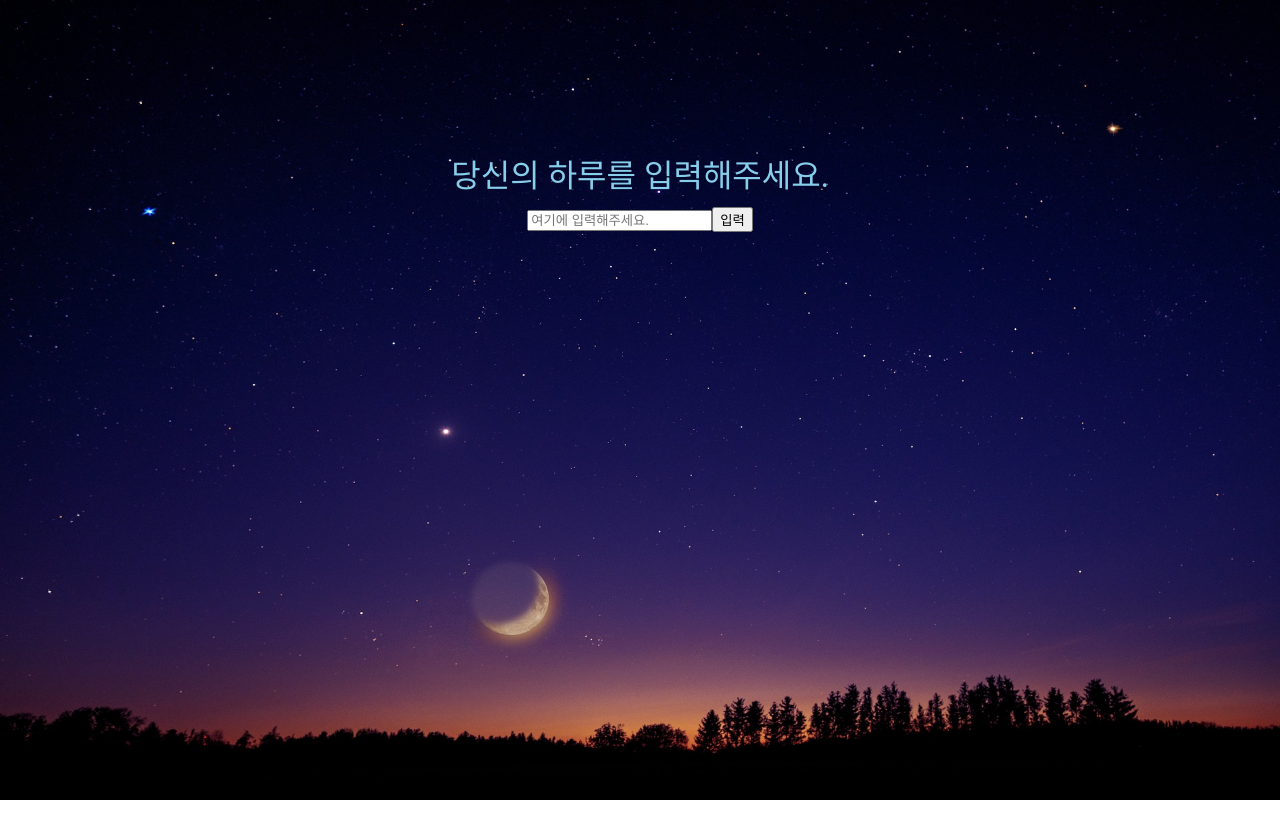
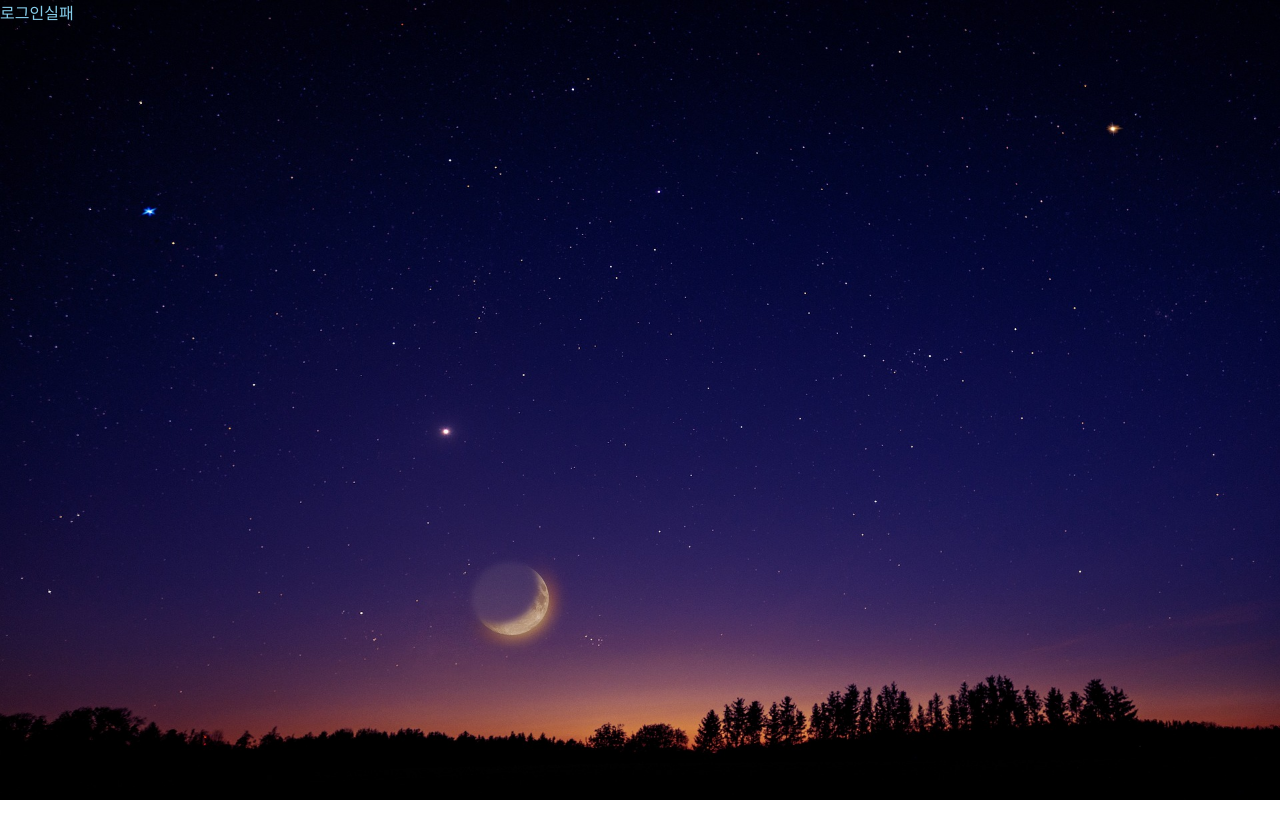
Before and after one commit to hjk92go/healingAndRecovery, a React (Create React App) app: page /UserPage in a window 1280 px wide. Shown: the top 838 px of the page. After the commit the page ends 800 px from the top, so only its background shows below. Built offline with nearby package versions, Linux system fonts and the light colour scheme; a web font is replaced by a local one.

Commit message:
230307_login_state관리_update

```diff
--- a/src/components/SignOut.jsx
+++ b/src/components/SignOut.jsx
@@ -1,16 +1,15 @@
-import { signOut } from "firebase/auth";
 import { useNavigate } from "react-router-dom";
+import { getAuth, signOut } from "firebase/auth";
 
 const SignOut = () => {
-  const navigate = useNavigate();
-  const logOut = () => {
-    authService.signOut();
-    navigate("/");
+  const isSignOut = () => {
+    localStorage.clear();
+    alert("로그아웃되었습니다.");
+    window.location = "/";
   };
-
   return (
     <div>
-      <button onClick={logOut}>로그아웃</button>
+      <button onClick={() => isSignOut()}>로그아웃</button>
     </div>
   );
 };
--- a/src/data/ScriptFile.jsx
+++ b/src/data/ScriptFile.jsx
@@ -2,6 +2,7 @@ import { createContext, useState } from "react";
 
 const ScriptFile = createContext();
 const DataProvider = ({ children }) => {
+  const [isLogin, setIsLogin] = useState(false);
   //script file
   const [script, setScript] = useState([
     {
@@ -312,8 +313,8 @@ const DataProvider = ({ children }) => {
     },
   ]);
   const value = {
-    state: { script },
-    action: { setScript },
+    state: { script, isLogin },
+    action: { setScript, setIsLogin },
   };
   return <ScriptFile.Provider value={value}> {children}</ScriptFile.Provider>;
 };
--- a/src/pages/PrintToday.jsx
+++ b/src/pages/PrintToday.jsx
@@ -9,12 +9,15 @@ import {
 } from "firebase/firestore";
 import { db } from "../data/firebase";
 import styles from "../css/PrintToday.module.css";
-import { useEffect, useState } from "react";
+import { useContext, useEffect, useState } from "react";
 import Modal from "../components/WriteList";
+import ScriptFile from "../data/ScriptFile";
 
 const PrintToday = () => {
+  const { state, action } = useContext(ScriptFile);
   const [printData, setPrintData] = useState([]); //데이터가 배열로!!!
   const randomNum = Math.floor(Math.random() * printData.length);
+
   const readToday = async () => {
     try {
       // today콜렉션의 모든 데이터를 불러는 쿼리, 불러올 데이터에 조건을 넣고싶으면 where 사용해준다.
@@ -44,6 +47,15 @@ const PrintToday = () => {
     await deleteDoc(todayDoc);
   };
 
+  const user = localStorage.getItem("uid");
+  useEffect(() => {
+    if (user) {
+      action.setIsLogin(true);
+    } else {
+      action.setIsLogin(false);
+    }
+  }, [user]);
+
   const TodayDB = printData.map((printData, idx) => (
     <tr key={idx}>
       <td>{printData.data().day.toDate().toLocaleDateString()}</td>
@@ -63,6 +75,8 @@ const PrintToday = () => {
   ));
 
   return (
+    <div>
+      {state.isLogin ? (
         <div className={styles.background}>
           <div>
             {printData.length > 0 && printData[randomNum].data().text}
@@ -72,6 +86,10 @@ const PrintToday = () => {
           </div>
           <Modal toss={TodayDB} />
         </div>
+      ) : (
+        <div>로그인실패</div>
+      )}
+    </div>
   );
 };
 export default PrintToday;
--- a/src/pages/SignIn.jsx
+++ b/src/pages/SignIn.jsx
@@ -1,12 +1,15 @@
 import {
   getAuth,
   signInWithEmailAndPassword, //로그인
-  signOut, //로그아웃
+  onAuthStateChanged, //사용자 정보 가져오기
 } from "firebase/auth";
-import { useState } from "react";
+import { useContext, useState } from "react";
 import { Link } from "react-router-dom";
+import { useNavigate } from "react-router-dom";
+import ScriptFile from "../data/ScriptFile";
 
 const SignIn = () => {
+  const { state, action } = useContext(ScriptFile);
   const [email, setEmail] = useState();
   const [password, setPassword] = useState();
 
@@ -21,8 +24,14 @@ const SignIn = () => {
     signInWithEmailAndPassword(auth, email, password)
       .then((userCredential) => {
         const user = userCredential.user;
-        console.log(user);
+
+        //키에 데이터 쓰기
+        localStorage.setItem("uid", user.uid);
+        console.log("UID", user.uid);
+        action.setIsLogin(true);
         alert("HI");
+
+        window.location = "/UserPage";
       })
       .catch((error) => {
         const errorCode = error.code;
@@ -37,7 +46,9 @@ const SignIn = () => {
         console.log(errorCode);
       });
   };
+
   return (
+    <div>
       <form onSubmit={onSubmit}>
         <div>
           <h1>로그인</h1>
@@ -58,14 +69,13 @@ const SignIn = () => {
               setPassword(e.target.value);
             }}></input>
         </div>
-      <button>
-        <Link to="/SignIn" />
-        로그인
-      </button>
+        <button>로그인</button>
         <button>
           <Link to="/SignUp">회원가입</Link>
         </button>
       </form>
+      {/* )} */}
+    </div>
   );
 };
 
--- a/src/pages/SignUp.jsx
+++ b/src/pages/SignUp.jsx
@@ -47,13 +47,13 @@ const SignUp = () => {
   const inputPassword = (e) => {
     setPassword(e.target.value);
     const regex =
-      /^(?=.*[a-zA-z])(?=.*[0-9])(?=.*[$`~!@$!%*#^?&\\(\\)\-_=+])(?!.*[^a-zA-z0-9$`~!@$!%*#^?&\\(\\)\-_=+]).{7,20}$/;
+      /^(?=.*[a-zA-z])(?=.*[0-9])(?=.*[$`~!@$!%*#^?&\\(\\)\-_=+])(?!.*[^a-zA-z0-9$`~!@$!%*#^?&\\(\\)\-_=+]).{5,20}$/;
     if (regex.test(password) === true) {
       setCheckPassword(true);
       setShowMessagePass("사용가능 합니다.");
     } else {
       setCheckPassword(false);
-      setShowMessagePass("영문, 숫자, 특수문자 포함 8자 이상 입력해주세요");
+      setShowMessagePass("영문, 숫자, 특수문자 포함 6자 이상 입력해주세요");
     }
   };
 
--- a/src/pages/UserPage.jsx
+++ b/src/pages/UserPage.jsx
@@ -1,10 +1,13 @@
-import { useState } from "react";
+import { useContext, useEffect, useState } from "react";
 import { db } from "../data/firebase";
 import { collection, addDoc } from "firebase/firestore";
 import userPage from "../css/UserPage.module.css";
 import { Navigate } from "react-router-dom";
+import SignOut from "../components/SignOut";
+import ScriptFile from "../data/ScriptFile";
 
 const UserPage = () => {
+  const { state, action } = useContext(ScriptFile);
   const [comment, setComment] = useState("");
   // const [insert, setInsert] = useState("");
 
@@ -14,14 +17,25 @@ const UserPage = () => {
     addToday();
   };
 
-  // //데이터를 추가하는 함수
+  const user = localStorage.getItem("uid");
+  //user값이 변할때 마다 리렌더링
+  useEffect(() => {
+    if (user) {
+      action.setIsLogin(true);
+    } else {
+      action.setIsLogin(false);
+    }
+  }, [user]);
+
   const addToday = async () => {
     try {
       const docRef = await addDoc(collection(db, "today"), {
         text: comment,
         day: new Date(),
+        // user: user.uid, test...
       });
       console.log("ok", docRef.id);
+      console.log("uid", docRef.uid);
       alert("오늘의 일기 등록 완료");
       window.location = "/PrintToday";
     } catch (e) {
@@ -30,7 +44,10 @@ const UserPage = () => {
   };
 
   return (
+    <div>
+      {state.isLogin ? (
         <div className={userPage.inputText}>
+          <SignOut />
           당신의 하루를 입력해주세요.
           <form onSubmit={onSubmit}>
             <input
@@ -44,6 +61,10 @@ const UserPage = () => {
             <button>입력</button>
           </form>
         </div>
+      ) : (
+        <div>로그인실패</div>
+      )}
+    </div>
   );
 };
 
```
Also changed, not shown: 1 other file (tests, documents, lock files or other folders). Lines whose indentation alone changed are shown as unchanged.
